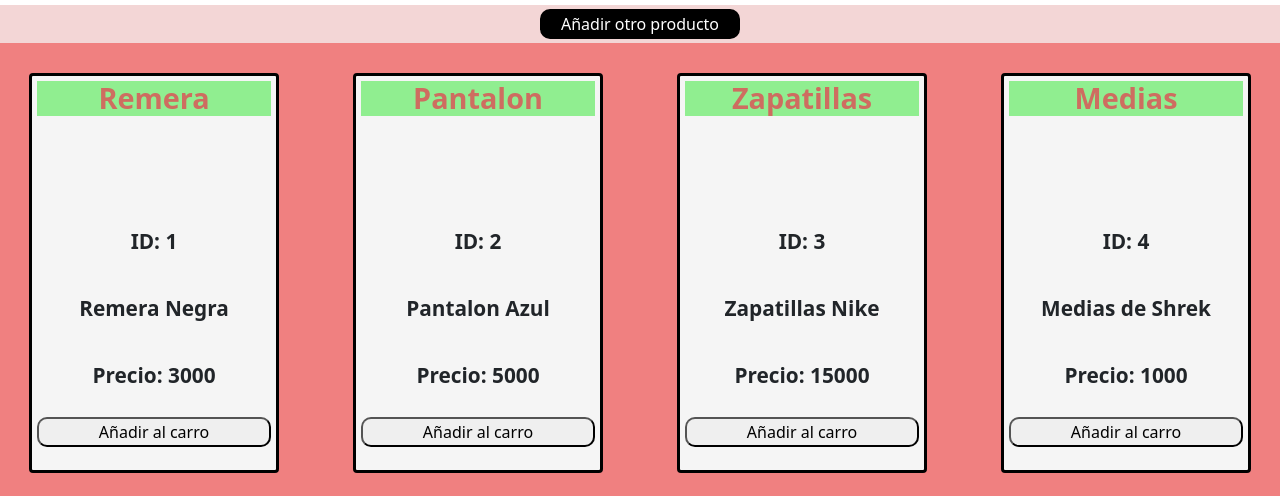
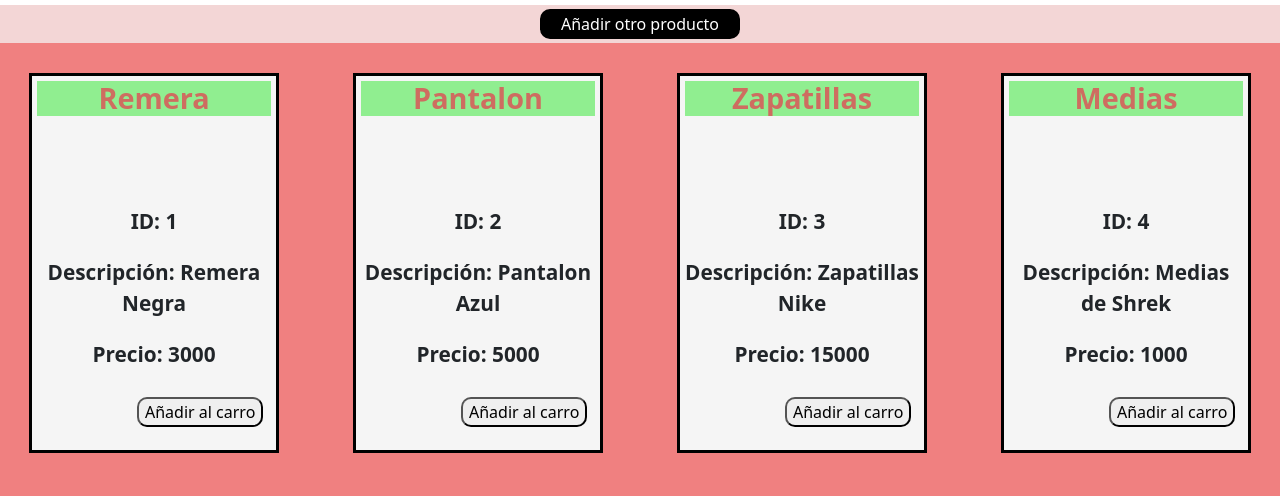
Before and after one commit to joaquinroda/javascript, a plain HTML site: page index.html in a window 1280 px wide. Shown: the part 225-721 px from the top of the page. Drawn offline with nearby package versions, Linux system fonts and the light colour scheme.

Commit message:
Correccion stefano

```diff
--- a/css/styles.css
+++ b/css/styles.css
@@ -91,7 +91,7 @@ header > h1 {
 
 .grid-container > div {
     width: 250px;
-    height: 400px;
+    height: 380px;
     margin-top: 30px;
     background-color: whitesmoke;
     border: 3px solid black;
@@ -99,7 +99,7 @@ header > h1 {
 
 }
 
-.nombreprod {
+.grid-container > div > h3 {
     color: rgb(206, 109, 96);
     background-color: lightgreen;
     font-weight: bold;
@@ -109,14 +109,16 @@ header > h1 {
     margin-bottom: 90px;
 }
 
-.pCard {
+.grid-container > div > p {
     font-weight: bold;
     text-align: center;
     margin-top: 20px;
     font-size: 1.3em;
 }
 
-.buttonCarrito {
+.grid-container > div > button {
     margin-top: 10px;
     border-radius: 10px;
+    margin-left: 100px;
+
 }
--- a/index.html
+++ b/index.html
@@ -43,17 +43,6 @@
 
     <section id="galery" class="grid-container">
 
-
-        <template>
-            <div class="card">
-                <h3 class="nombreprod">Producto</h3>
-                <p class="pCard">ID: </p>
-                <p class="pCard">Descripción: </p>
-                <p class="pCard">Precio: </p>
-                <button class="buttonCarrito">Añadir al carro</button>
-            </div>
-        </template>
-
     </section>
 
 
--- a/js/index.js
+++ b/js/index.js
@@ -344,8 +344,9 @@
 
 
 
-// Entrega obligatoria: Incorporar Eventos ----------------------
+// Entrega Final ----------------------
 
+// Constructor y array productos
 
 class Producto {
     constructor (idProd, item, desc, precio) {
@@ -384,6 +385,8 @@ productos.push(new Producto(7, "Saco", "Saco Negro", 18000))
 productos.push(new Producto(8, "Campera", "Campera de Abrigo", 25000))
 
 
+// Declaro constantes del Modal
+
 const modalFormContenedor = document.querySelector("#modalContenedor")
 const modalFormDiv = document.querySelector('#modalForm')
 const btnAddProd = document.querySelector("#buttonAddProd")
@@ -392,6 +395,9 @@ btnAddProd.addEventListener("click", () => {
     modalFormContenedor.classList.add("verModalForm")
 })
 
+
+
+// Declaro constantes para el form
 
 const inputID = document.querySelector("#input-ID")
 const inputProd = document.querySelector("#input-Prod")
@@ -403,8 +409,10 @@ const formularioAddProd = document.querySelector("#formularioAddProd")
 const btnAgregar = document.querySelector("#btnAgregarProd")
 
 const galeria = document.querySelector("#galery")
-const templateCard = document.querySelector("template")
-const cardProd = templateCard.content.querySelector("div")
+
+
+
+
 
 formularioAddProd.addEventListener('submit', (event) => {
     event.preventDefault()
@@ -420,14 +428,9 @@ formularioAddProd.addEventListener('submit', (event) => {
         alert("Ese ID ya está en uso, ingreselo nuevamente")
     } else {
         productos.push( new Producto(idProd, item, desc, precio) )
-            let cardProdClon2 = cardProd.cloneNode(cardProd, true)
-            cardProdClon2.children[0].innerText = item
-            cardProdClon2.children[1].innerText = "ID: " + idProd
-            cardProdClon2.children[2].innerText = desc
-            cardProdClon2.children[3].innerText = "Precio: " + precio
-            galeria.appendChild(cardProdClon2)
 
     }
+
 
 
     console.log(productos)
@@ -446,12 +449,34 @@ modalFormDiv.addEventListener('click', (evento) => {
 })
 
 
+// Carrito
 
-productos.forEach((prod) => {
-    let cardProdClon = cardProd.cloneNode(cardProd, true)
-    cardProdClon.children[0].innerText = prod.item
-    cardProdClon.children[1].innerText = "ID: " + prod.idProd
-    cardProdClon.children[2].innerText = prod.desc
-    cardProdClon.children[3].innerText = "Precio: " + prod.precio
-    galeria.appendChild(cardProdClon)
+const carrito = [
+
+]
+
+
+
+// Creo la card y la muestro en el DOM
+
+productos.forEach(producto => {
+    const cardProd = document.createElement('div')
+cardProd.innerHTML = `<h3> ${producto.item} </h3>
+                    <p> ID: ${producto.idProd} </p>
+                    <p> Descripción: ${producto.desc} </p>
+                    <p> Precio: ${producto.precio} </p>
+                    <button id  ="btnAddCarrito"> Añadir al carro </button>
+                    `
+
+galeria.append(cardProd)
+
+
+});
+
+
+const btnAddCarrito = document.getElementById(btnAddCarrito);
+
+
+btnAddCarrito.addEventListener('click', () => {
+    console.log("holandaa")
 })
```
